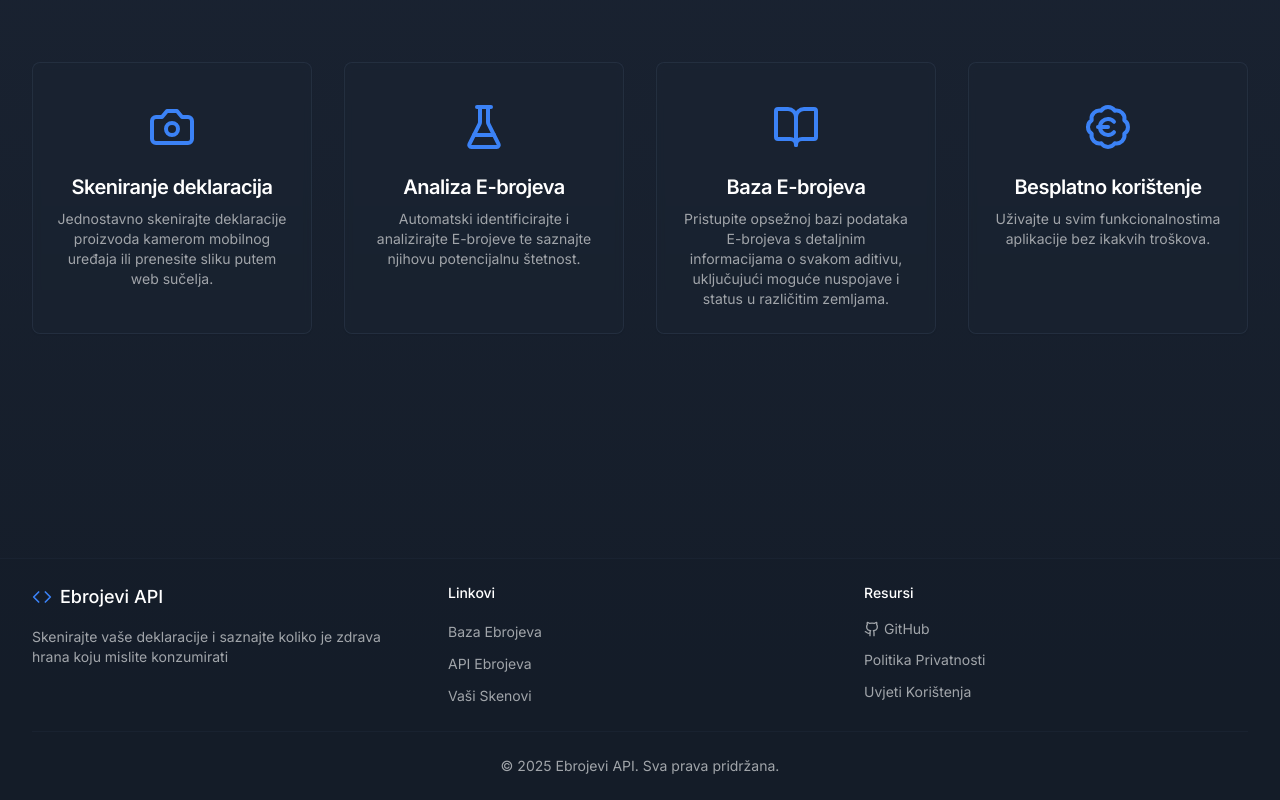
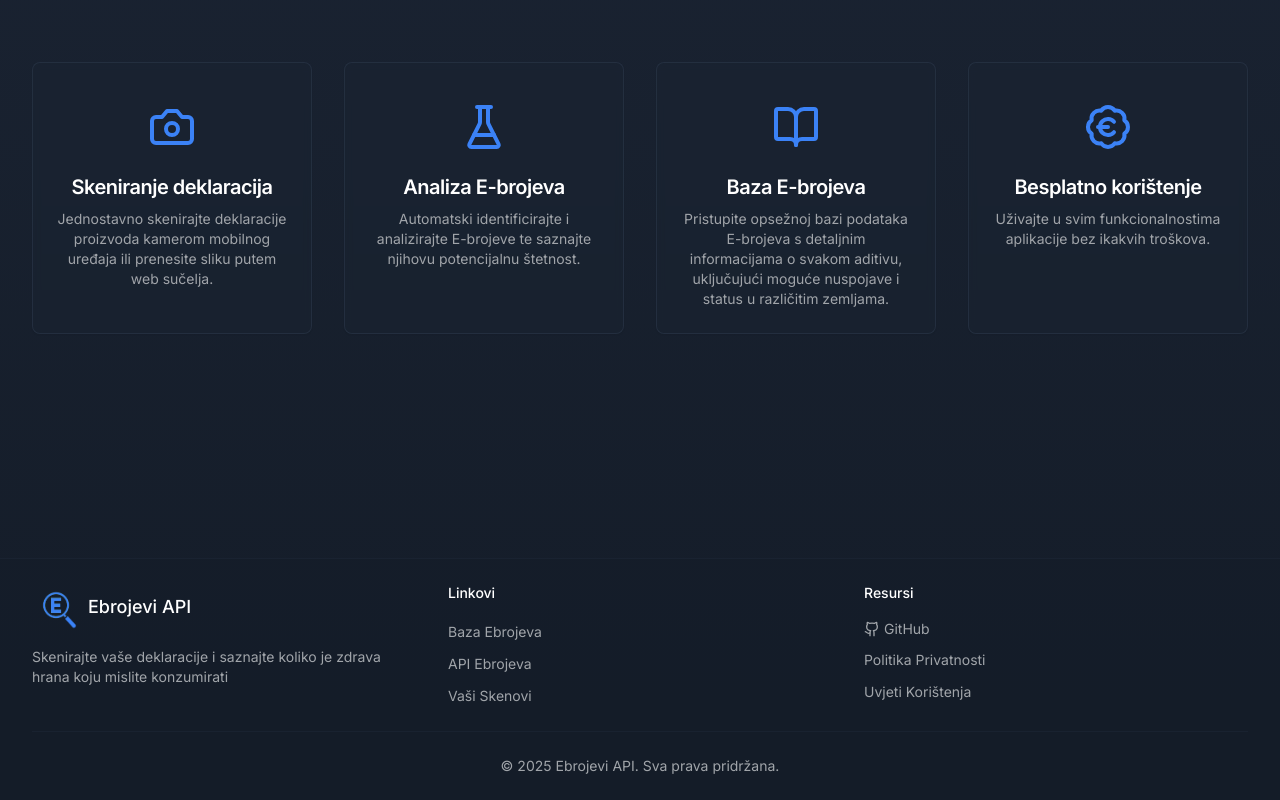
Before and after one commit to MortalWombat-repo/ebrojevi-web, a Next.js app: page / in a window 1280 px wide. Shown: the part 962-1762 px from the top of the page. Built offline with nearby package versions, Linux system fonts and the light colour scheme.

Commit message:
Update Footer.tsx

```diff
--- a/components/layout/Footer.tsx
+++ b/components/layout/Footer.tsx
@@ -10,7 +10,7 @@ const Footer = () => {
         <div className="grid grid-cols-1 md:grid-cols-3 gap-8">
           <div className="space-y-4">
             <div className="flex items-center space-x-2">
-              <Code className="h-5 w-5 text-blue-500" />
+              <img src="/icon.svg" alt="Ebrojevi Icon" className="h-[3rem] w-[3rem]" />
               <span className="text-lg font-medium text-white">Ebrojevi API</span>
             </div>
             <p className="text-sm text-muted-foreground max-w-md">
```
